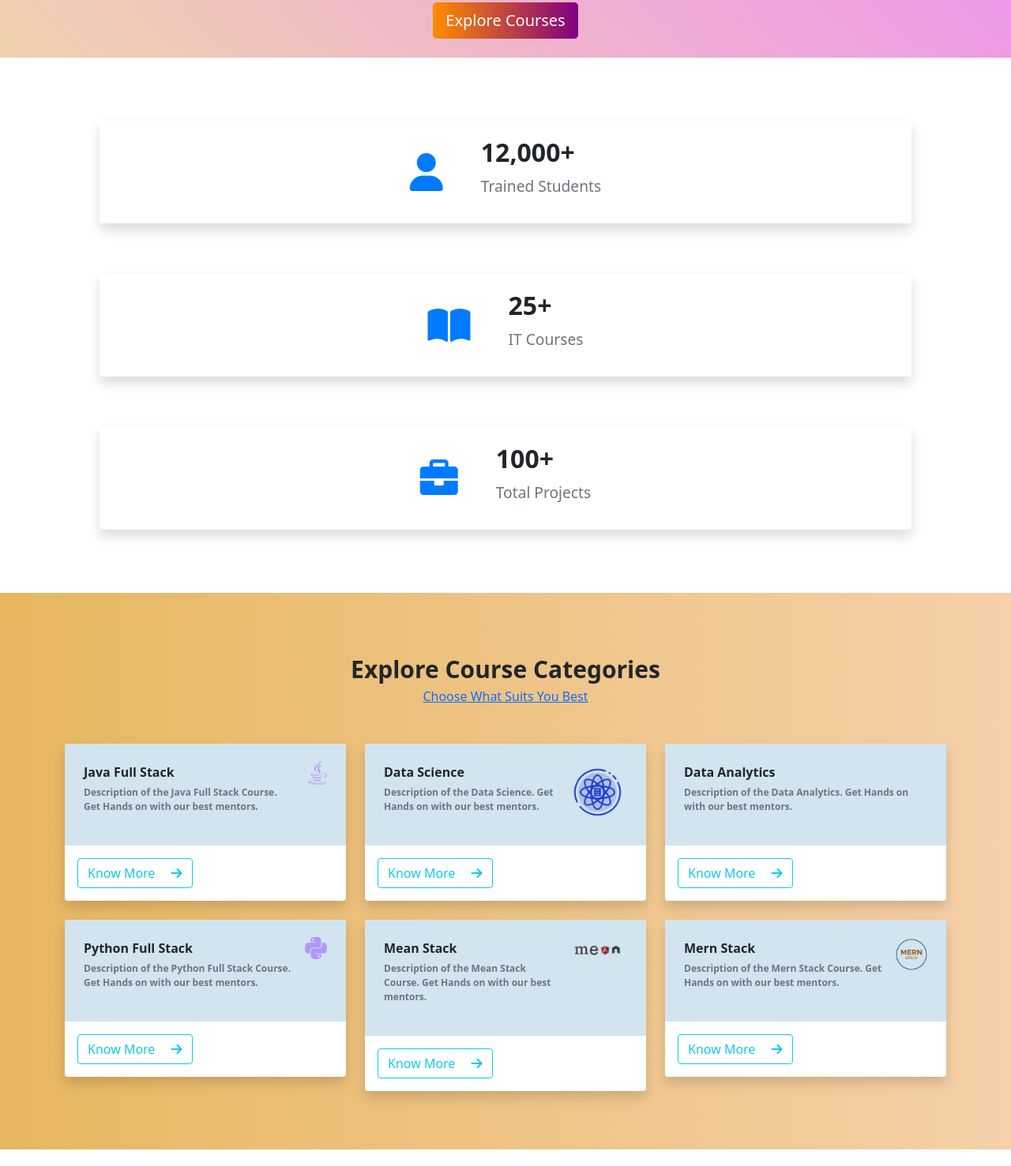
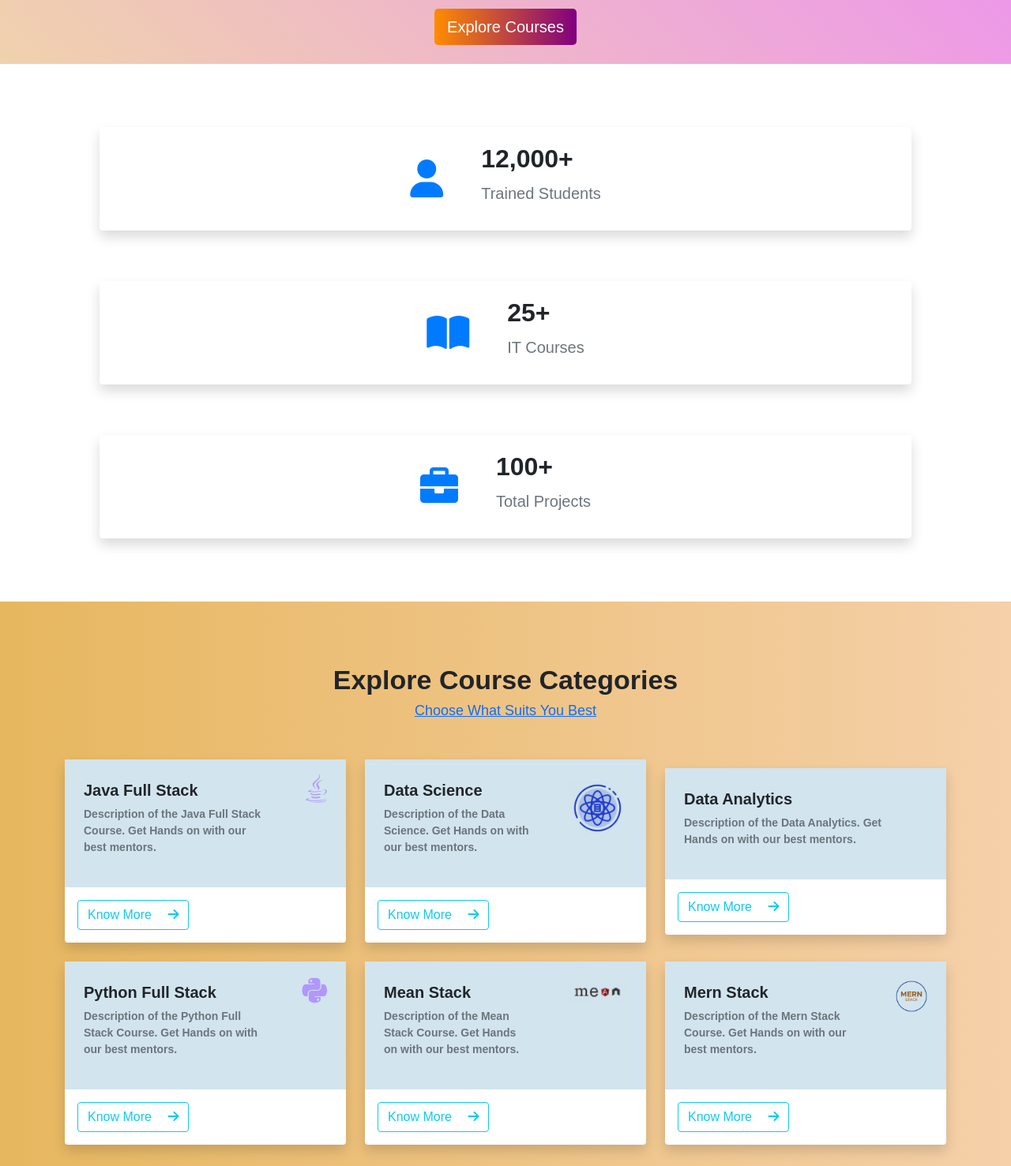
Before and after one commit to tripathi-aman007/CodeWave-Solution, a plain HTML site: page index.html in a window 1280 px wide. Shown: the part 180-1657 px from the top of the page at 79% size. Drawn offline with nearby package versions, Linux system fonts and the light colour scheme.

Commit message:
Update index.html

```diff
--- a/index.html
+++ b/index.html
@@ -24,14 +24,14 @@
       }
     </style>
   </head>
-  <body>
+  <body class="myBody">
     <!-- Navbar -->
     <nav class="navbar navbar-expand-lg navbar-dark bg-dark p-3">
       <div class="container-fluid">
         <a
           class="navbar-brand fw-bold"
+          style="font-family: cursive; color: orange;"
           href="index.html"
-          style="font-family: cursive"
           >CodeWave Solutions</a
         >
         <button
@@ -89,17 +89,17 @@
               <a class="nav-link" href="contact.html">Contact</a>
             </li>
             <li class="nav-item">
-              <a class="nav-link" href="#">Registration</a>
+              <a class="nav-link" href="#" disabled>Registration</a>
             </li>
             <li class="nav-item">
-              <a class="nav-link" href="#">Our Team</a>
+              <a class="nav-link" href="ourTeam.html">Our Team</a>
             </li>
             <li class="nav-item">
-              <a class="nav-link" href="#">Projects</a>
+              <a class="nav-link" href="project.html">Projects</a>
             </li>
           </ul>
           <form class="d-flex">
-            <button class="btn btn-secondary" type="submit">Login</button>
+            <button class="btn btn-secondary fs-5 border-0" type="submit">Login</button>
           </form>
         </div>
       </div>
@@ -110,11 +110,11 @@
       <div class="container">
         <h2>
           Welcome to
-          <span class="text-dark fw-bold" style="font-family: cursive"
+          <span class="fw-bold" style="color: orange; font-family: cursive;"
             >CodeWave Solutions</span
           >
         </h2>
-        <p class="text-dark">Your gateway to quality online education.</p>
+        <p class="text-dark fs-5">Your gateway to quality online education.</p>
         <!-- Add a call-to-action button if needed -->
         <!-- CTA Button -->
         <a href="#courses" class="btn btn-primary btn-lg border-0"
@@ -125,10 +125,10 @@
 
     <!-- Overview -->
     <div
-      class="container overview d-flex flex-column justify-content-center p-lg-5 gap-5 mt-4"
+      class="container overview d-flex flex-column p-lg-5 gap-5 mt-4"
     >
       <!-- first -->
-      <div class="card m-2 shadow rounded border-0 px-5">
+      <div class="card m-2 shadow rounded border-0">
         <div
           class="card-body d-flex gap-5 align-items-center justify-content-center"
         >
@@ -137,22 +137,22 @@
           </div>
           <div class="text">
             <p>12,000+</p>
-            <p>Trained Students</p>
+            <p class="fs-5">Trained Students</p>
           </div>
         </div>
       </div>
 
       <!-- second -->
-      <div class="card m-2 shadow rounded border-0">
+      <div class="card m-2 shadow rounded border-0 px-5">
         <div
-          class="card-body d-flex align-items-center justify-content-center gap-5 px-5"
+          class="card-body d-flex align-items-center justify-content-center gap-5"
         >
           <div class="img">
             <i class="fa-solid fa-book-open"></i>
           </div>
           <div class="text">
             <p>25+</p>
-            <p>IT Courses</p>
+            <p class="fs-5">IT Courses</p>
           </div>
         </div>
       </div>
@@ -165,7 +165,7 @@
           </div>
           <div class="text">
             <p>100+</p>
-            <p>Total Projects</p>
+            <p class="fs-5">Total Projects</p>
           </div>
         </div>
       </div>
@@ -176,7 +176,7 @@
       <div class="container">
         <p
           class="mt-4 mb-0 text-dark text-center fw-bold"
-          style="font-size: 30px"
+          style="font-size: 34px"
         >
           Explore Course Categories
         </p>
@@ -188,12 +188,12 @@
           <div class="col-md-4">
             <div class="card shadow fw-bold border-0 mb-sm-4 mb-4">
               <div
-                class="text p-4 d-flex gap-3"
+                class="text p-4 d-flex gap-5"
                 style="background-color: #d2e4ee"
               >
                 <div class="text">
-                  <p style="font-size: 16px">Java Full Stack</p>
-                  <p style="font-size: 12px">
+                  <p style="font-size: 20px">Java Full Stack</p>
+                  <p style="font-size: 14px">
                     Description of the Java Full Stack Course. Get Hands on with
                     our best mentors.
                   </p>
@@ -215,12 +215,12 @@
           <div class="col-md-4">
             <div class="card shadow fw-bold border-0 mb-sm-4 mb-4">
               <div
-                class="text p-4 d-flex gap-3"
+                class="text p-4 d-flex gap-5"
                 style="background-color: #d2e4ee"
               >
                 <div class="text">
-                  <p style="font-size: 16px">Data Science</p>
-                  <p style="font-size: 12px">
+                  <p style="font-size: 20px">Data Science</p>
+                  <p style="font-size: 14px">
                     Description of the Data Science. Get Hands on with our best
                     mentors.
                   </p>
@@ -244,12 +244,12 @@
           <div class="col-md-4">
             <div class="card shadow fw-bold border-0 mb-sm-4 mb-4">
               <div
-                class="text p-4 d-flex gap-3"
+                class="text p-4 d-flex gap-5"
                 style="background-color: #d2e4ee"
               >
                 <div class="text">
-                  <p style="font-size: 16px">Data Analytics</p>
-                  <p style="font-size: 12px">
+                  <p style="font-size: 20px">Data Analytics</p>
+                  <p style="font-size: 14px">
                     Description of the Data Analytics. Get Hands on with our
                     best mentors.
                   </p>
@@ -276,12 +276,12 @@
           <div class="col-md-4">
             <div class="card shadow fw-bold border-0 mb-sm-4 mb-4">
               <div
-                class="text p-4 d-flex gap-3"
+                class="text p-4 d-flex gap-5"
                 style="background-color: #d2e4ee"
               >
                 <div class="text">
-                  <p style="font-size: 16px">Python Full Stack</p>
-                  <p style="font-size: 12px">
+                  <p style="font-size: 20px">Python Full Stack</p>
+                  <p style="font-size: 14px">
                     Description of the Python Full Stack Course. Get Hands on
                     with our best mentors.
                   </p>
@@ -303,12 +303,12 @@
           <div class="col-md-4">
             <div class="card shadow fw-bold border-0 mb-sm-4 mb-4">
               <div
-                class="text p-4 d-flex gap-3"
+                class="text p-4 d-flex gap-5"
                 style="background-color: #d2e4ee"
               >
                 <div class="text">
-                  <p style="font-size: 16px">Mean Stack</p>
-                  <p style="font-size: 12px">
+                  <p style="font-size: 20px">Mean Stack</p>
+                  <p style="font-size: 14px">
                     Description of the Mean Stack Course. Get Hands on with our
                     best mentors.
                   </p>
@@ -332,12 +332,12 @@
           <div class="col-md-4">
             <div class="card shadow fw-bold border-0">
               <div
-                class="text p-4 d-flex gap-3"
+                class="text p-4 d-flex gap-5"
                 style="background-color: #d2e4ee"
               >
                 <div class="text">
-                  <p style="font-size: 16px">Mern Stack</p>
-                  <p style="font-size: 12px">
+                  <p style="font-size: 20px">Mern Stack</p>
+                  <p style="font-size: 14px">
                     Description of the Mern Stack Course. Get Hands on with our
                     best mentors.
                   </p>
@@ -367,7 +367,7 @@
       <div class="container">
         <p
           class="mb-5 mt-4 text-dark text-center fw-bolder"
-          style="font-size: 30px"
+          style="font-size: 34px"
         >
           Our Courses
         </p>
@@ -382,7 +382,7 @@
               </div>
             </div>
           </div>
-          <div class="col-md-3">
+          <div class="col-md-3 ml-3">
             <div class="card mb-4 shadow border-0">
               <img src="img-2.png" class="card-img-top" alt="Course 2" />
               <div class="card-body">
@@ -392,7 +392,7 @@
               </div>
             </div>
           </div>
-          <div class="col-md-3">
+          <div class="col-md-3 ml-3">
             <div class="card mb-4 shadow border-0">
               <img src="img-1.png" class="card-img-top" alt="Course 3" />
               <div class="card-body">
@@ -406,9 +406,9 @@
         <!-- Second Row -->
         <div class="row justify-content-center">
           <div class="col-md-3 mt-2 text-center">
-            <a href="#" class="btn btn-success"
-                  >See All Courses <i class="fa-solid fa-arrow-right ml-3"></i
-                ></a>
+            <a href="#" class="btn btn-success" style="font-size: 20px;"
+              >See All Courses <i class="fa-solid fa-arrow-right ml-3"></i
+            ></a>
           </div>
         </div>
       </div>
```
